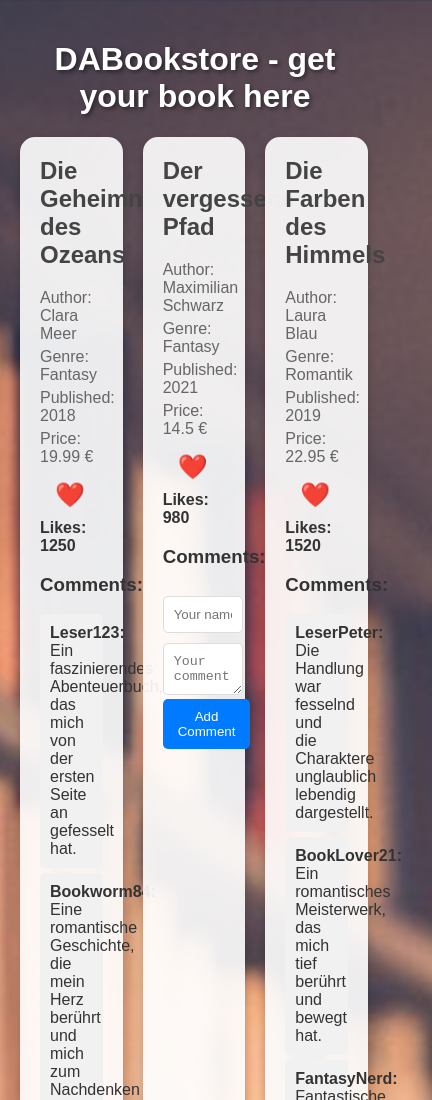
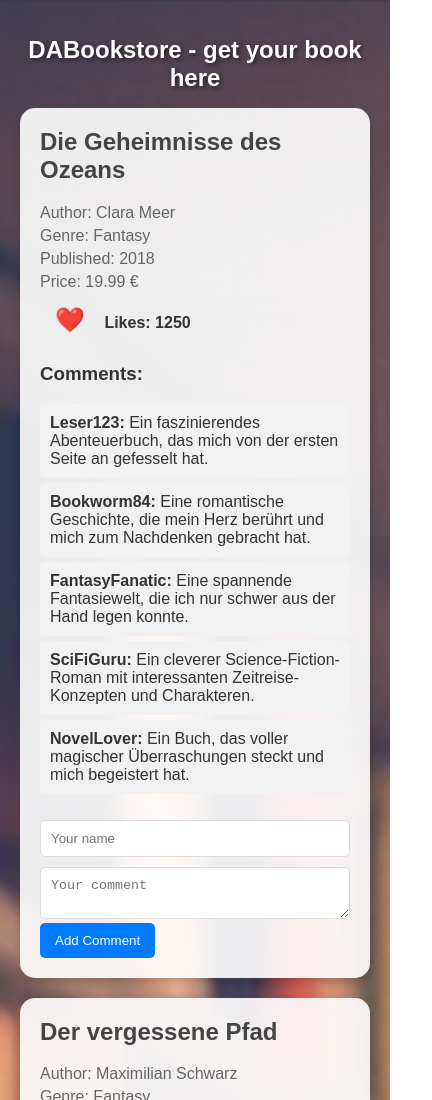
Before and after one commit to vladiK178/bookstore, a plain HTML site: page index.html in a window 390 px wide. Shown: the top 1100 px of the page, 432 px wide, since content can reach past the window. Drawn offline with Linux system fonts and the light colour scheme.

Commit message:
added responsive design

```diff
--- a/style.css
+++ b/style.css
@@ -110,3 +110,19 @@ h1 {
 .book textarea {
   resize: vertical;
 }
+
+@media (max-width: 1024px) {
+  .book {
+    width: calc(50% - 10px); /* 2 Bücher pro Reihe auf Tablets */
+  }
+}
+
+@media (max-width: 768px) {
+  .book {
+    width: 100%; /* 1 Buch pro Reihe auf Mobilgeräten */
+  }
+
+  h1 {
+    font-size: 24px; /* Kleinere Schriftgröße für Mobilgeräte */
+  }
+}
```
